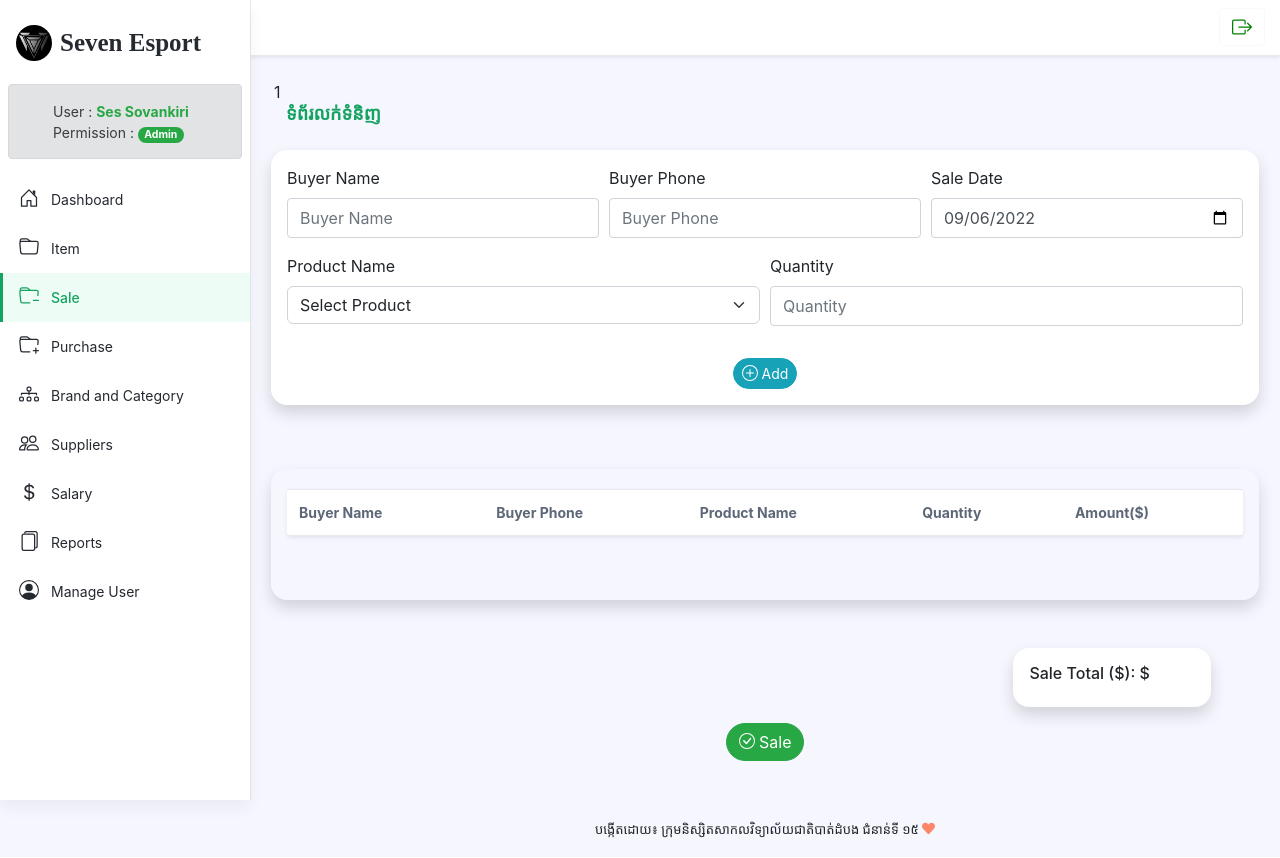
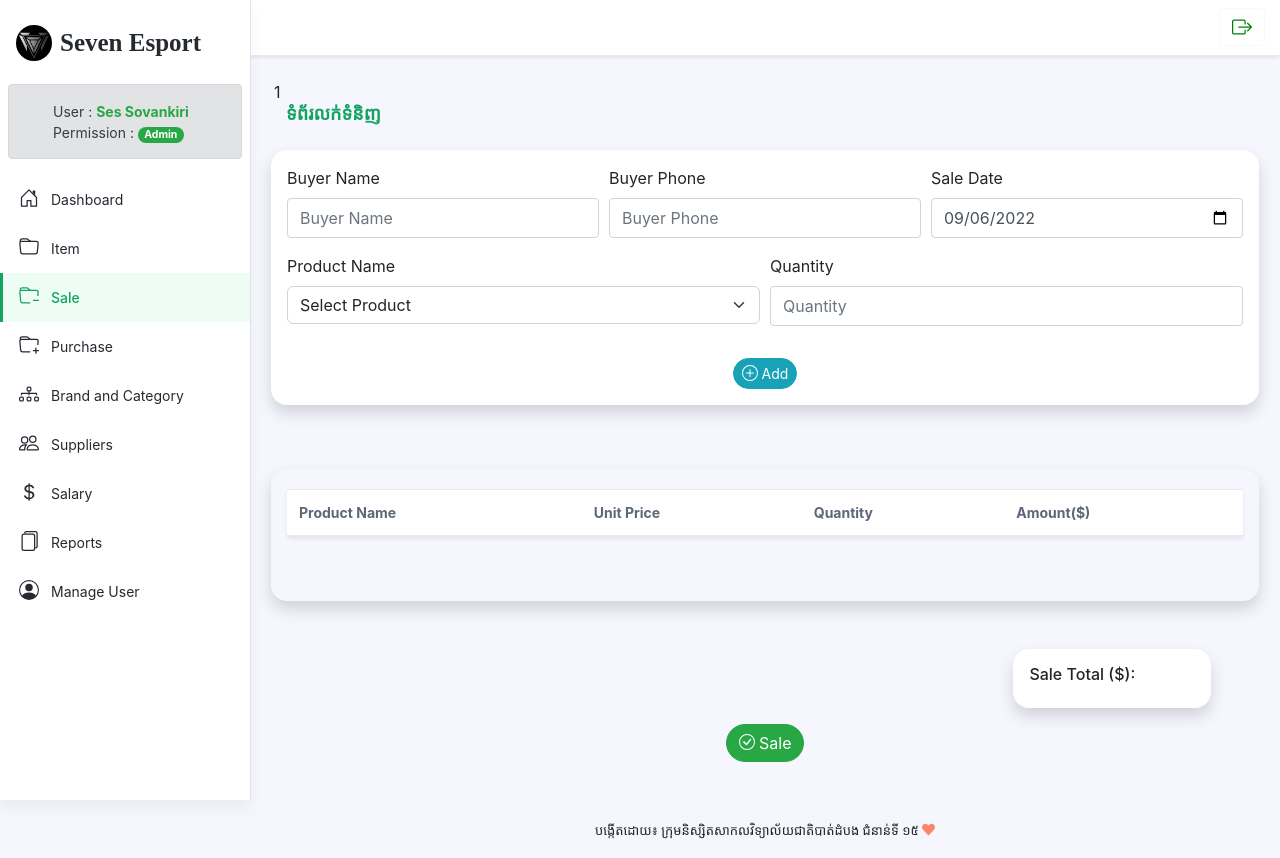
Before and after one commit to bsuchea/seven, a PHP site: page /sale.php in a window 1280 px wide. Run offline with PHP 8.4, Linux system fonts and the light colour scheme; a user stored in the database is signed in; data comes from the database, SQL or seed files in the repository; lists and menus that the app fills with data are empty; some libraries are stand-ins or nearby versions.

Commit message:
update sale query and send to php

```diff
--- a/ajax/purchase.php
+++ b/ajax/purchase.php
@@ -8,8 +8,6 @@ try{
     $date = $_GET['d'];
     $total = $_GET['t'];
     $items = $_GET['items'];
-
-
 
     $query = $con->prepare("INSERT INTO tbl_purchase VALUES(null, ?, ?, ?)");
     $query->bindParam(1, $total);
--- a/sale.php
+++ b/sale.php
@@ -19,24 +19,6 @@ require_once 'inc/html_head.php';
 <div class="app-wrapper">
     <div class="app-content pt-3 p-md-3 p-lg-4">
 
-        <?php
-
-        if (isset($_POST['add_sale'])) {
-            $buyer_name = $_POST['buyer_name'];
-            $buyer_phone = $_POST['buyer_phone'];
-            $item_name = $_POST['item_name'];
-            $sale_qty = $_POST['sale_qty'];
-            $sale_date = $_POST['sale_date'];
-
-                $sql = $con->prepare("INSERT INTO tbl_sale(buyer_name, buyer_phone, item_name, sale_qty, sale_date)
-                                    VALUES(?, ?, ?, ?, ?)");
-                $sql->bindParam(1, $buyer_name);
-                $sql->bindParam(2, $buyer_phone);
-                $sql->bindParam(3, $item_name);
-                $sql->bindParam(4, $sale_qty);
-                $sql->bindParam(5, $sale_date);
-        }
-        ?>
         <?php if(isset($_SESSION['res'])){ echo $_SESSION['res']; unset($_SESSION['res']);}  ?>
         <div class="container-xl">
             <div class="position-relative mb-3">
@@ -64,13 +46,13 @@ require_once 'inc/html_head.php';
                             <div class="form-row">
                                 <div class="form-group col-md-6">
                                     <label for="inputID">Product Name</label>
-                                    <select name="item_name" id="item_name" class="form-select" data-unitprice="12">
+                                    <select name="item_name" id="item_name" class="form-select">
                                         <option hidden value="">Select Product</option>
                                         <?php
                                             $stmt = $con->query("SELECT * FROM tbl_item");
                                             while($row = $stmt->fetch(PDO::FETCH_OBJ)):
                                         ?>
-                                        <option value="<?= $row->item_id ?>"><?= $row->item_name ?></option>
+                                        <option value="<?= $row->item_id ?>" data-up="<?= $row->unit_price ?>"><?= $row->item_name ?></option>
                                         <?php endwhile; ?>
                                     </select>
                                 </div>
@@ -99,17 +81,13 @@ require_once 'inc/html_head.php';
                                     <table id="tblproduct" class="table app-table-hover mb-0 text-left">
                                         <thead>
                                             <tr>
-                                                <th class="cell">Buyer Name</th>
-                                                <th class="cell">Buyer Phone</th>
                                                 <th class="cell">Product Name</th>
+                                                <th class="cell">Unit Price</th>
                                                 <th class="cell">Quantity</th>
                                                 <th class="cell">Amount($)</th>
                                             </tr>
                                         </thead>
                                         <tbody>
-                                            <tr>
-
-                                            </tr>
                                         </tbody>
                                     </table>
                                 </div>
@@ -120,7 +98,7 @@ require_once 'inc/html_head.php';
                     </div><!--end table-->
                     <!-- Total -->
                     <div style="width: 20%;" class="container bg-white p-3 shadow rounded-4 mr-5">
-                        <h6>Sale Total ($): <span id="total"></span>$</h6>
+                        <h6>Sale Total ($): <span id="total"></span></h6>
                     </div>
                     <!-- End Total -->
                     <div class="text-center mt-3">
@@ -153,53 +131,64 @@ require_once 'inc/html_head.php';
     });
 
     $("#btnAdd").click(function(){
-        if($('#buyer_name').val() == "") {errmsg('Please input Buyer Name!'); return false;}
-        if($('#buyer_phone').val() == "") {errmsg('Please input Buyer Phone!'); return false;}
-        if($('#item_name').val() == "") {errmsg('Please select Product!'); return false;}
-        if($('#sale_qty').val() == "") {errmsg('Please insert Sale Quantity!'); return false; }
+        pid = $('#item_name').val();
+        pname = $('#item_name option:selected').text();
+        punit = $('#item_name option:selected').data('up');
+        pqty = $('#sale_qty').val();
 
-        let newRowContent = "<td>"+$('#buyer_name').val() +"</td>" + "<td>"+$('#buyer_phone').val() +"</td>" + "<td>"+$('#item_name option:selected').text() +"</td>" + "<td>"+$('#sale_qty').val() +"</td>" + "<td>"+$('#sale_qty').val() * $('unitprice').val() +"</td>";
+        if(pid == '') {errmsg('Please select Product!'); return false;}
+        if(pqty == '') {errmsg('Please insert Sale Quantity!'); return false; }
+
+        let newRowContent = "<td>"+ pname +"</td>" + "<td>"+ punit +"</td>" +"<td>"+ pqty +"</td>" + "<td>"+pqty * punit +"</td>";
 
         $("#tblproduct tbody").append("<tr>"+newRowContent+"</tr>");
 
-        total += $('#sale_qty').val() * $('unitprice').val();
+        total += pqty * punit;
 
-        item = {buyn:$('#buyer_name').val(), buyp:$('#buyer_phone').val(), id:$('#item_name').val(), pqty:$('#sale_qty').val(), punit:$('unitprice').val()};
+        item = {pid: pid, pqty: pqty, punit: punit};
 
         items.push(item);
 
         $("#total").text(total);
 
-        console.log('working!' + JSON.stringify(items));
+        console.log('d: ' + JSON.stringify(items));
         return false;
     });
 
     $("#btnSale").click(function(){
-        em = $("#suppliers_name").val();
-        date = $("#purchase_date").val();
+        b = $('#buyer_name').val();
+        bp = $('#buyer_phone').val();
+        date = $("#sale_date").val();
+        if(b =='') {errmsg('Please input Buyer Name!'); return false;}
+        if(bp =='') {errmsg('Please input Buyer Phone!'); return false;}
         $.ajax({
-            // url: 'ajax/purchase.php?em='+em+'+date='+date,
             url: 'ajax/sale.php',
             cache: false,
-            data: {items: items, em: em, d: date},
+            data: {items: items,tol: total, b: b, bp: bp, d: date},
             success: function(res){
                 if(res == 'success'){
                     // success
-                    $("#suppliers_name").val('');
-                    $("#purchase_date").val(new Date().toISOString().slice(0, 10));
                     $('#item_name').val('');
-                    $('#purchase_qty').val('');
-                    $('#purchase_unit_price').val('');
+                    $('#sale_qty').val('');
                     $("#total").text("");
+                    $("#tblproduct tbody").text("");
+                    $('#buyer_name').val('');
+                    $('#buyer_phone').val('');
+                    pid = '';
+                    pname = '';
+                    punit = '';
+                    pqty = '';
+                    b = '';
+                    bp = '';
                     items = new Array();
                     total = 0;
                 }
+                console.log('working!');
                 Swal.fire(res, '', 'success');
             }, error: function(e){
                 console.log(e.responseText);
             }
         });
-        console.log('working!');
         return false;
     });
 
```
Also changed, not shown: ajax/sale.php (+28 -3 lines).
